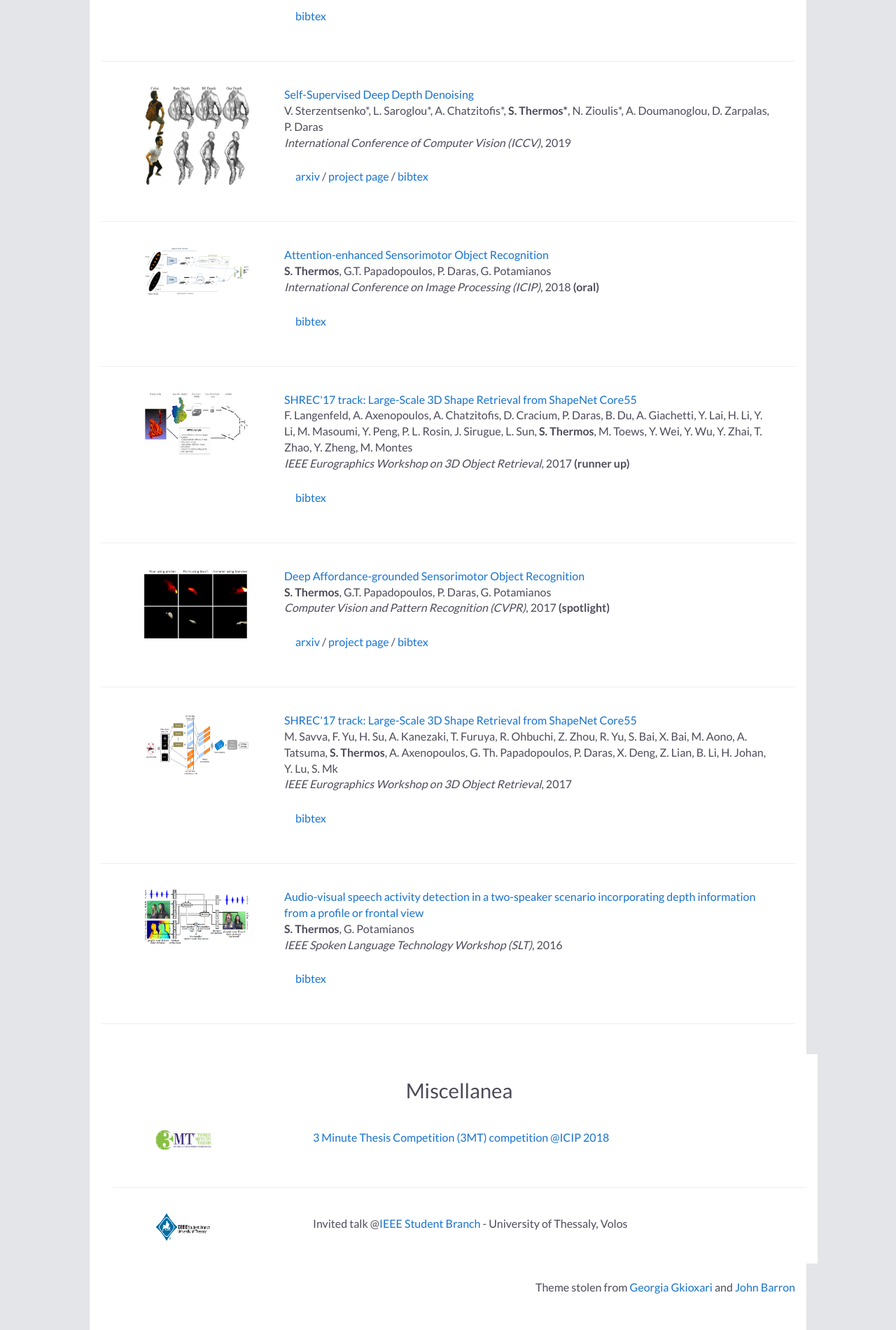
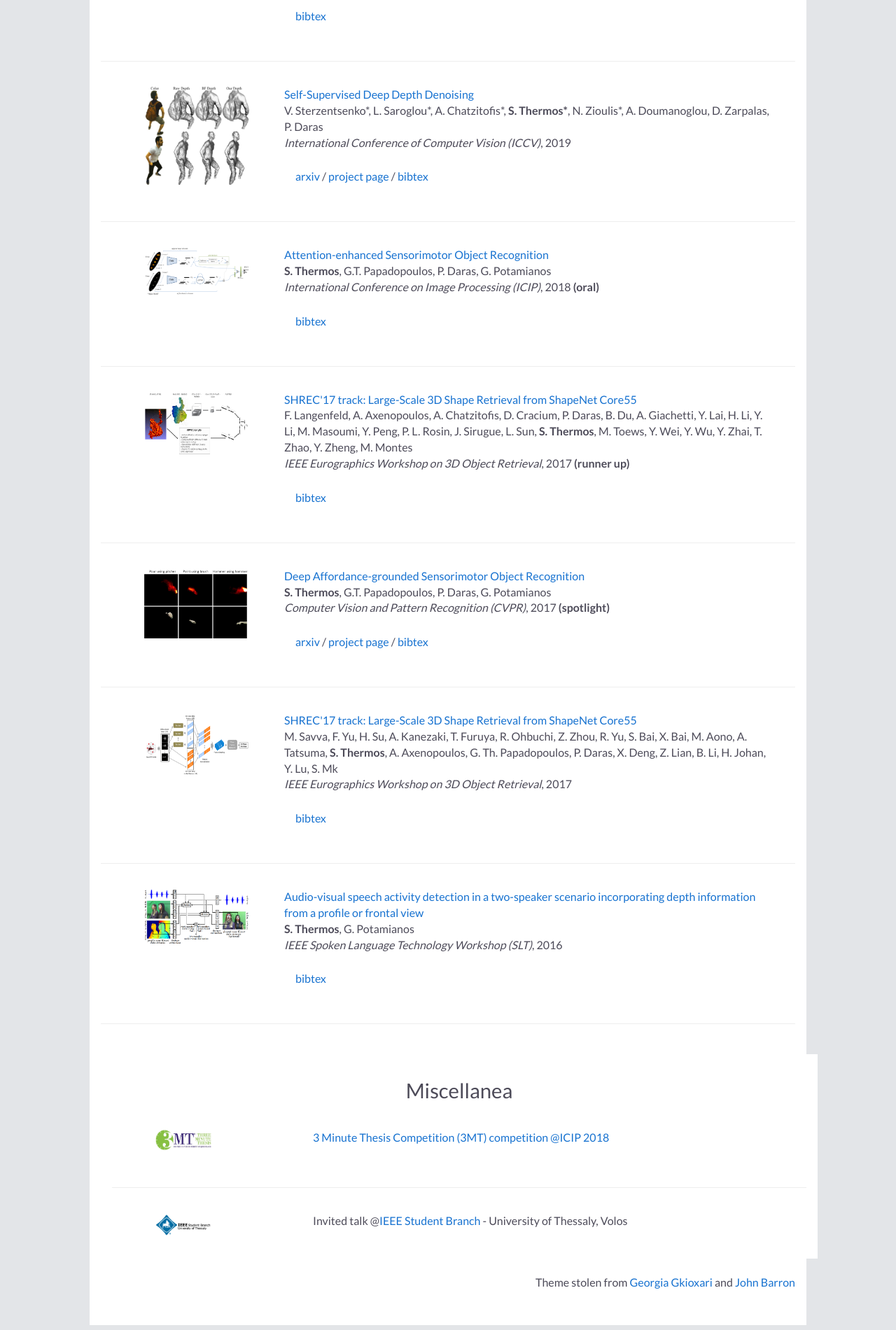
Before and after one commit to spthermo/spthermo.github.io, a Jekyll site: the page built from index.md, in a window 1280 px wide. Shown: the part 827-2727 px from the top of the page at 70% size. Built offline with Jekyll 4.4.1, drawn with Linux system fonts in a browser that asks for light colours; nearby versions of some CDN libraries; our own code applies the rules of GitHub Pages for plain Markdown files.

Commit message:
Update default.html

```diff
--- a/_layouts/default.html
+++ b/_layouts/default.html
@@ -264,7 +264,7 @@
 
     <div class="publication">
       <table width="900" align="center" border="0" cellpadding="0">
-        <td width="25%"><img src="assets/images/ieee_sb_volos.png" alt="sb" width="80" height="40"></td>
+        <td width="25%"><img src="assets/images/ieee_sb_volos.png" alt="sb" width="80" height="30"></td>
         <td width="75%" valign="center">
           <p>
             <heading> Invited talk @<a href="https://ieee.e-ce.uth.gr/">IEEE Student Branch</a> - University of Thessaly, Volos</heading><br>
```
